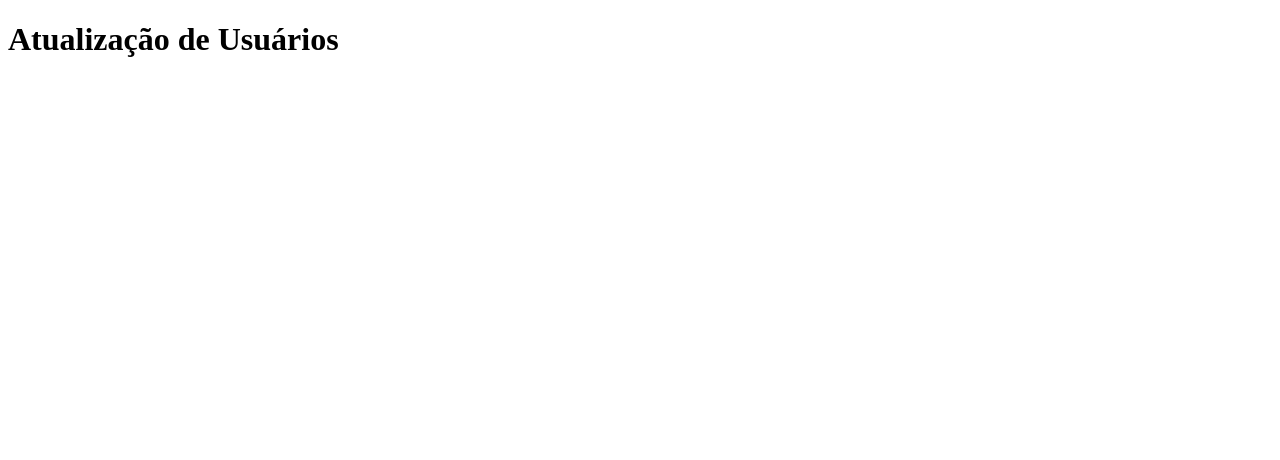
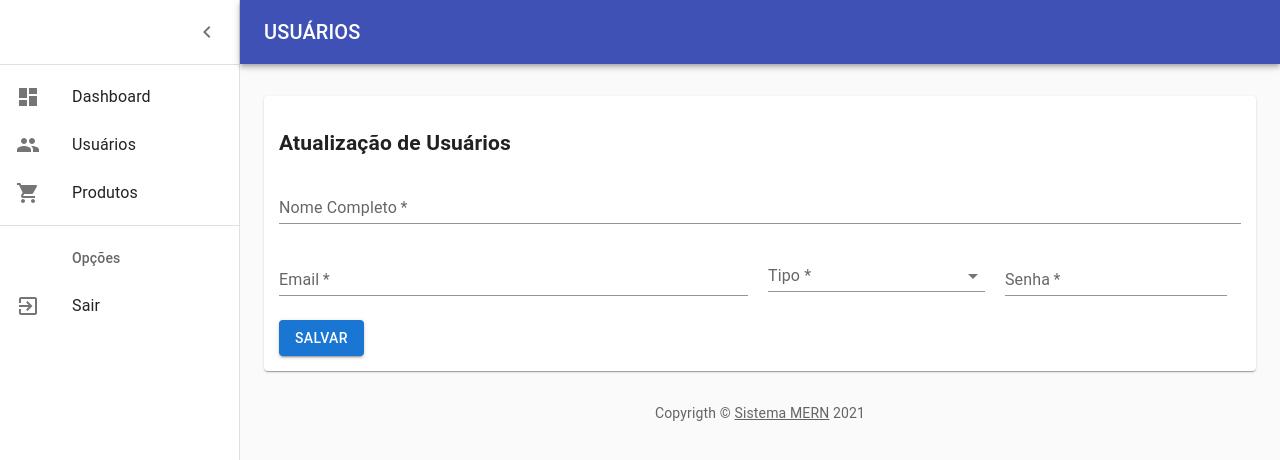
Before and after one commit to eduardolima1994/mern, a React (Create React App) app in the folder client/: page /admin/usuarios/editar/1 in a window 1280 px wide. Shown: the top 460 px of the page. Built offline with nearby package versions, Linux system fonts and the light colour scheme; no server answers.

Commit message:
Atualização de Usuários

```diff
--- a/client/src/pages/admin/usuarios/index.js
+++ b/client/src/pages/admin/usuarios/index.js
@@ -121,7 +121,7 @@ export default function UsuariosListagem() {
                               <TableCell align="center">{new Date(row.createdAt).toLocaleString('pt-br')}</TableCell>
                               <TableCell align="right">
                                 <ButtonGroup aria-label="outlined button group">
-                                  <Button color="primary">Alterar</Button>
+                                  <Button color="primary" href={'/admin/usuarios/editar/'+ row._id}>Alterar</Button>
                                   <Button color="error" onClick={() => handleDelete(row._id)}>Excluir</Button>
                                 </ButtonGroup>
                               </TableCell>
--- a/client/src/pages/admin/usuarios/usuarios.editar.js
+++ b/client/src/pages/admin/usuarios/usuarios.editar.js
@@ -1,9 +1,170 @@
-import React from 'react';
+import React, {useState, useEffect} from 'react';
+import { makeStyles } from '@material-ui/core/styles';
+import TextField from '@mui/material/TextField';
+import Box from '@material-ui/core/Box';
+import Container from '@material-ui/core/Container';
+import Grid from '@material-ui/core/Grid';
+import MenuAdmin from '../../../components/menu-admin';
+import Footer from '../../../components/footer-admin';
+import Paper from '@mui/material/Paper';
+import InputLabel from '@mui/material/InputLabel';
+import MenuItem from '@mui/material/MenuItem';
+import FormControl from '@mui/material/FormControl';
+import Select from '@mui/material/Select';
+import Button from '@mui/material/Button';
+import { useParams } from 'react-router-dom';
 
-export default function UsuariosEditar() {
+import api from '../../../services/api'
+
+const useStyles = makeStyles((theme) => ({
+  root: {
+    display: 'flex',
+  },
+  title: {
+    flexGrow: 1,
+  },
+  appBarSpacer: theme.mixins.toolbar,
+  content: {
+    flexGrow: 1,
+    height: '100vh',
+    overflow: 'auto',
+  },
+  container: {
+    paddingTop: theme.spacing(4),
+    paddingBottom: theme.spacing(4),
+  },
+  paper: {
+    padding: 15,
+    display: 'flex',
+    overflow: 'auto',
+    flexDirection: 'column',
+  },
+  formControl: {
+    width: '22%',
+  },
+
+}));
+
+export default function UsuarioEditar() {
+  const classes = useStyles();
+
+  const [nome, setNome] = useState('');
+  const [email, setEmail] = useState('');
+  const [senha, setSenha] = useState('');
+  const [tipo, setTipo] = useState('');
+
+  const { idUsuario } = useParams();
+
+  useEffect(()=>{
+    async function getUsuario(){
+      var response = await api.get('/api/usuarios.details/'+ idUsuario);
+
+      setNome(response.data.nome_usuario);
+      setEmail(response.data.email_usuario);
+      setTipo(response.data.tipo_usuario);
+      setSenha(response.data.senha_usuario);
+    };
+    getUsuario();
+  },[]);
+
+  async function handleSubmit() {
+      const data = {
+        nome_usuario: nome,
+        email_usuario: email,
+        senha_usuario: senha,
+        tipo_usuario: tipo,
+        _id: idUsuario,
+      };
+      const response = await api.put('/api/usuarios', data);
+
+      if (nome!=='' && email!=='' && senha!=='' && tipo!==''){
+        if (response.status === 200){
+          window.location.href='/admin/usuarios';
+        }else{
+          alert('Erro ao atualizar usuário!');
+        }
+      }else{
+        alert('Por favor, preencher todos os dados!')
+      }
+
+  }
+
   return (
-    <div>
-     <h1>Atualização de Usuários</h1>
+    <div className={classes.root}>
+      <MenuAdmin title={'USUÁRIOS'} />
+      <main className={classes.content}>
+        <div className={classes.appBarSpacer} />
+        <Container maxWidth="lg" className={classes.container}>
+          <Grid container spacing={3}>
+            <Grid item sm={12}>
+              <Paper className={classes.paper}>
+                <h2>Atualização de Usuários</h2>
+                <Grid container spacing={3}>
+                  <Grid item xs={12} sm={12}>
+                    <TextField
+                      required
+                      id="nome"
+                      name="nome"
+                      label="Nome Completo"
+                      fullWidth
+                      autoComplete="given-name"
+                      variant="standard"
+                      value={nome}
+                      onChange={e => setNome(e.target.value)}
+                    />
+                  </Grid>
+                  <Grid item xs={12} sm={6}>
+                    <TextField
+                      required
+                      id="email"
+                      name="email"
+                      label="Email"
+                      fullWidth
+                      autoComplete="family-name"
+                      variant="standard"
+                      value={email}
+                      onChange={e => setEmail(e.target.value)}
+                    />
+                  </Grid>
+                  <FormControl className={classes.formControl} variant="standard" sx={{ m: 1, minWidth: 120 }}>
+                    <InputLabel id="labelTipo">Tipo *</InputLabel>
+                    <Select
+                      labelId="labelTipo"
+                      id="tipo"
+                      value={tipo}
+                      onChange={e => setTipo(e.target.value)}
+                    >
+
+                      <MenuItem value={1}>Administrador</MenuItem>
+                      <MenuItem value={2}>Funcionário</MenuItem>
+                    </Select>
+                  </FormControl>
+                  <Grid item xs={12} sm={3}>
+                    <TextField
+                      required
+                      type="password"
+                      id="senha"
+                      name="senha"
+                      label="Senha"
+                      fullWidth
+                      autoComplete="senha"
+                      variant="standard"
+                      value={senha}
+                      onChange={e => setSenha(e.target.value)}
+                    />
+                  </Grid>
+                  <Grid item sm={12} xs={12}>
+                    <Button variant="contained" onClick={handleSubmit}>Salvar</Button>
+                  </Grid>
+                </Grid>
+              </Paper>
+            </Grid>
+          </Grid>
+          <Box pt={4}>
+            <Footer />
+          </Box>
+        </Container>
+      </main>
     </div>
   );
 }
```
